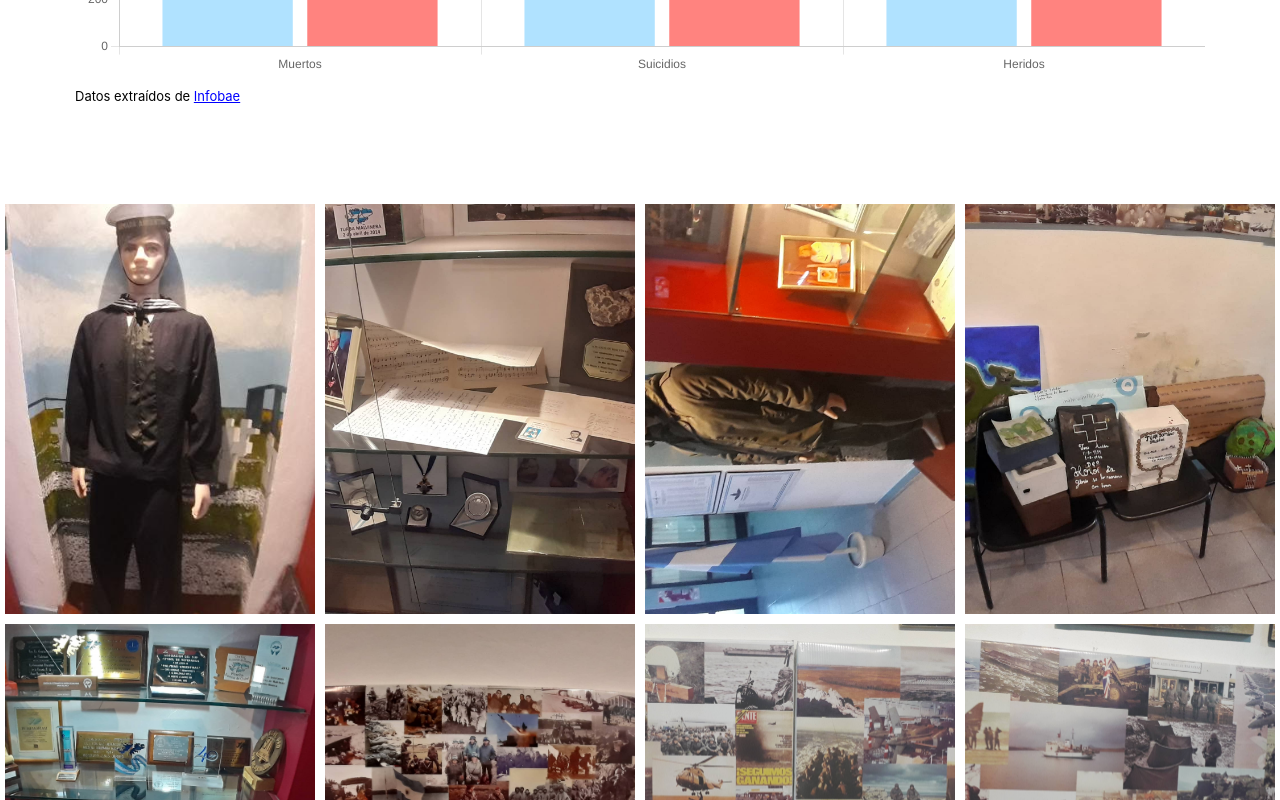
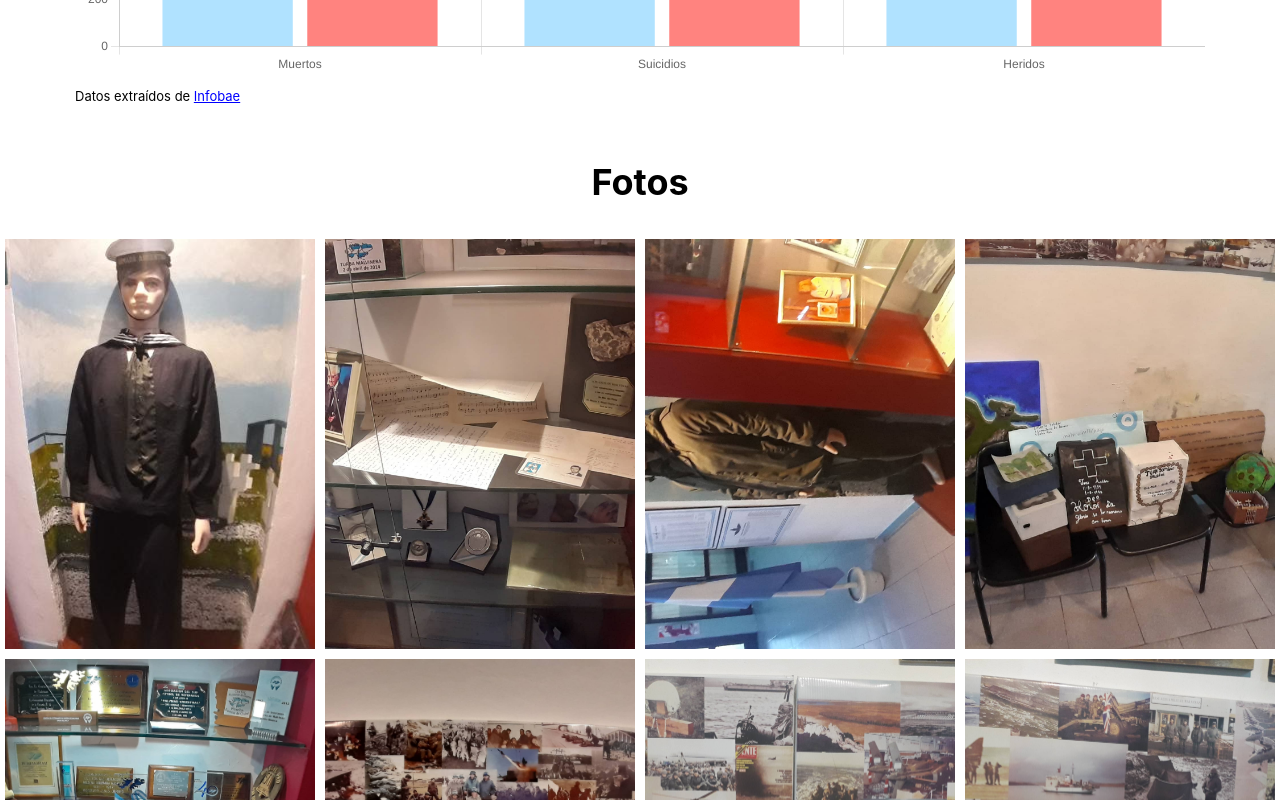
Before and after one commit to martinval11/tr_malvinas, a React (Create React App) app: page / in a window 1280 px wide. Shown: the part 1900-2700 px from the top of the page. Built offline with nearby package versions, Linux system fonts and the light colour scheme.

Commit message:
Add files via upload

```diff
--- a/src/globals.css
+++ b/src/globals.css
@@ -22,6 +22,9 @@ a {
 
 #photos {
   background: #fff;
+  color: #000;
+  text-align: center;
+  font-size: 24px;
 }
 
 #images {
@@ -43,6 +46,7 @@ a {
   html {
     color-scheme: dark;
   }
+
   body {
     color: white;
     background: black;
```
